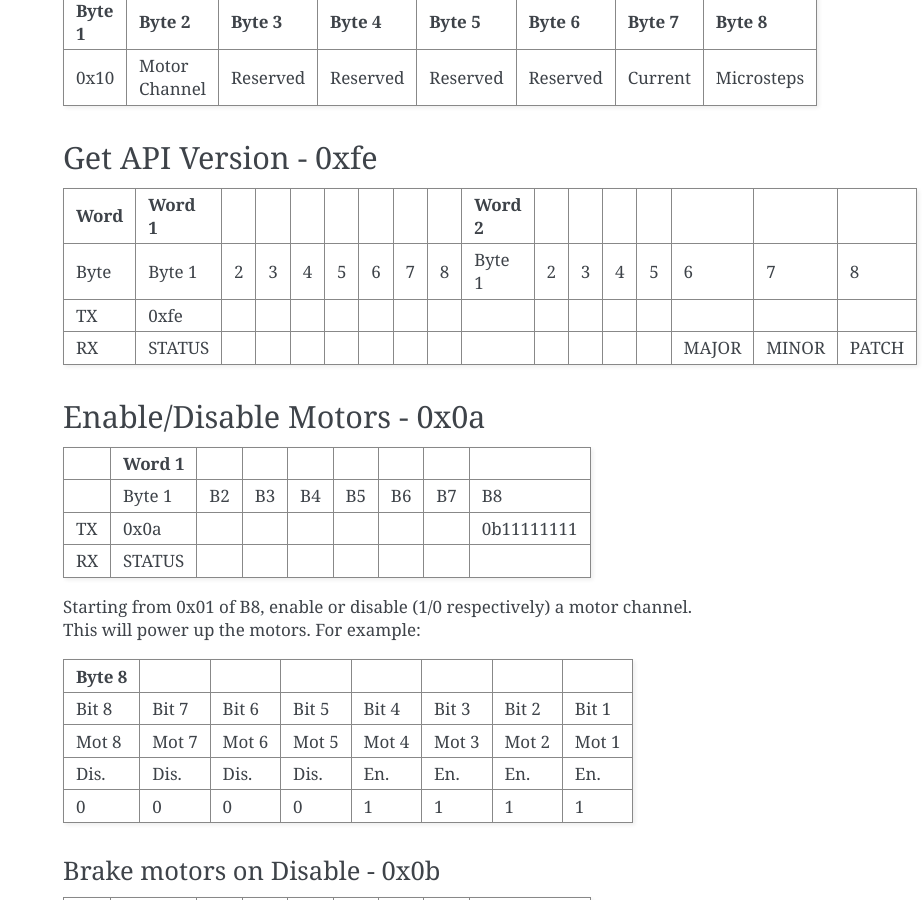
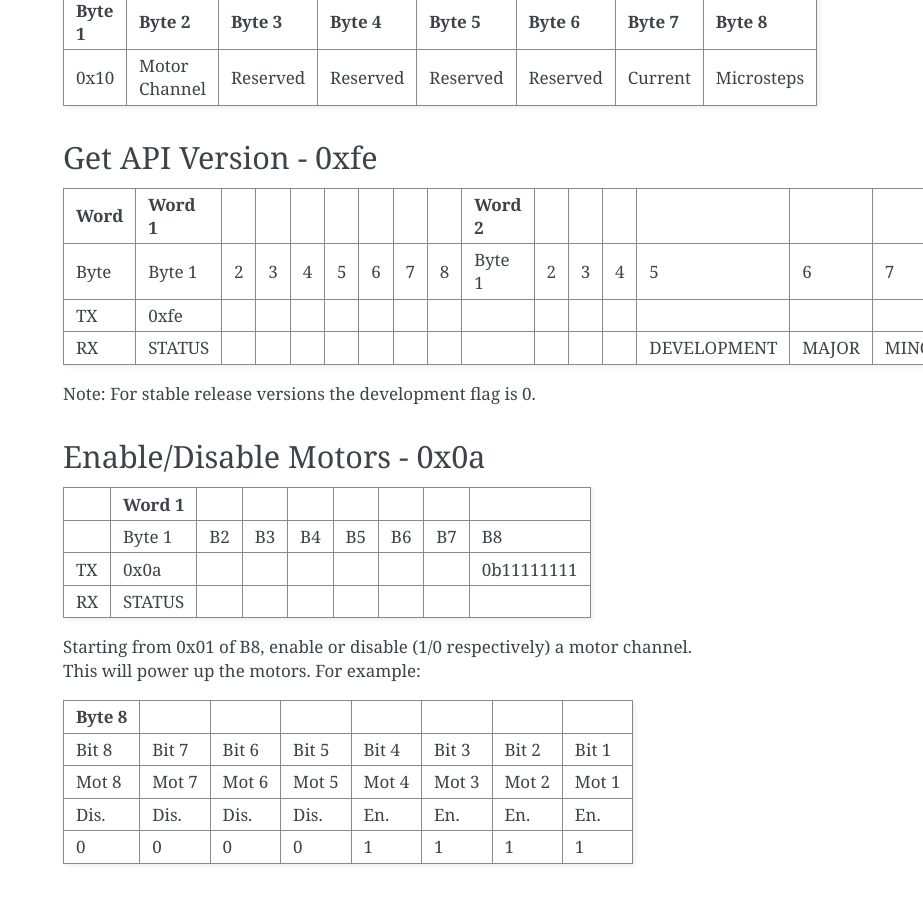
Before and after one commit to RAPcores/rapcores, a Sphinx documentation site: the page built from docs/spi_spec.md, in a window 1280 px wide and 900 px high, scrolled down 1105 px. Shown: the whole window, without its empty margins (357-1280 px from the left). Built offline with Sphinx 7.4.7, drawn with Linux system fonts in a browser that asks for light colours.

Commit message:
add development flag to version number, closes #138

```diff
--- a/docs/spi_spec.md
+++ b/docs/spi_spec.md
@@ -41,11 +41,13 @@ SPI controller devices.
 
 ## Get API Version - 0xfe
 
-|Word| Word 1 | | | | | | | | Word 2 | | | | |     |     |     |
-|----|--------|-|-|-|-|-|-|-|--------|-|-|-|-|-----|-----|-----|
-|Byte| Byte 1 |2|3|4|5|6|7|8| Byte 1 |2|3|4|5| 6   | 7   | 8   |
-|TX  | 0xfe   | | | | | | | |        | | | | |     |     |     |
-|RX  | STATUS | | | | | | | |        | | | | |MAJOR|MINOR|PATCH|
+|Word| Word 1 | | | | | | | | Word 2 | | | |           |     |     |     |
+|----|--------|-|-|-|-|-|-|-|--------|-|-|-|-----------|-----|-----|-----|
+|Byte| Byte 1 |2|3|4|5|6|7|8| Byte 1 |2|3|4|5          | 6   | 7   | 8   |
+|TX  | 0xfe   | | | | | | | |        | | | |           |     |     |     |
+|RX  | STATUS | | | | | | | |        | | | |DEVELOPMENT|MAJOR|MINOR|PATCH|
+
+Note: For stable release versions the development flag is 0.
 
 ## Enable/Disable Motors - 0x0a
 
```
Also changed, not shown: 2 other files.
